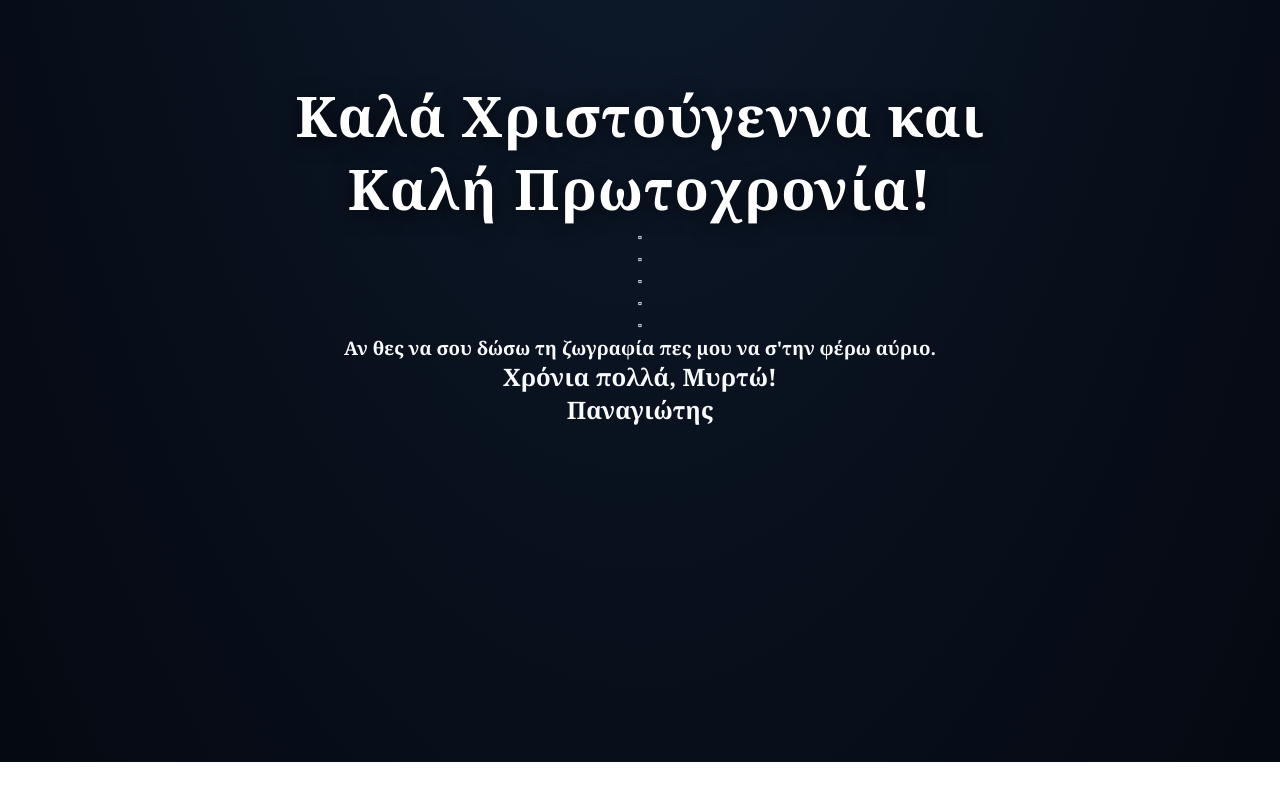
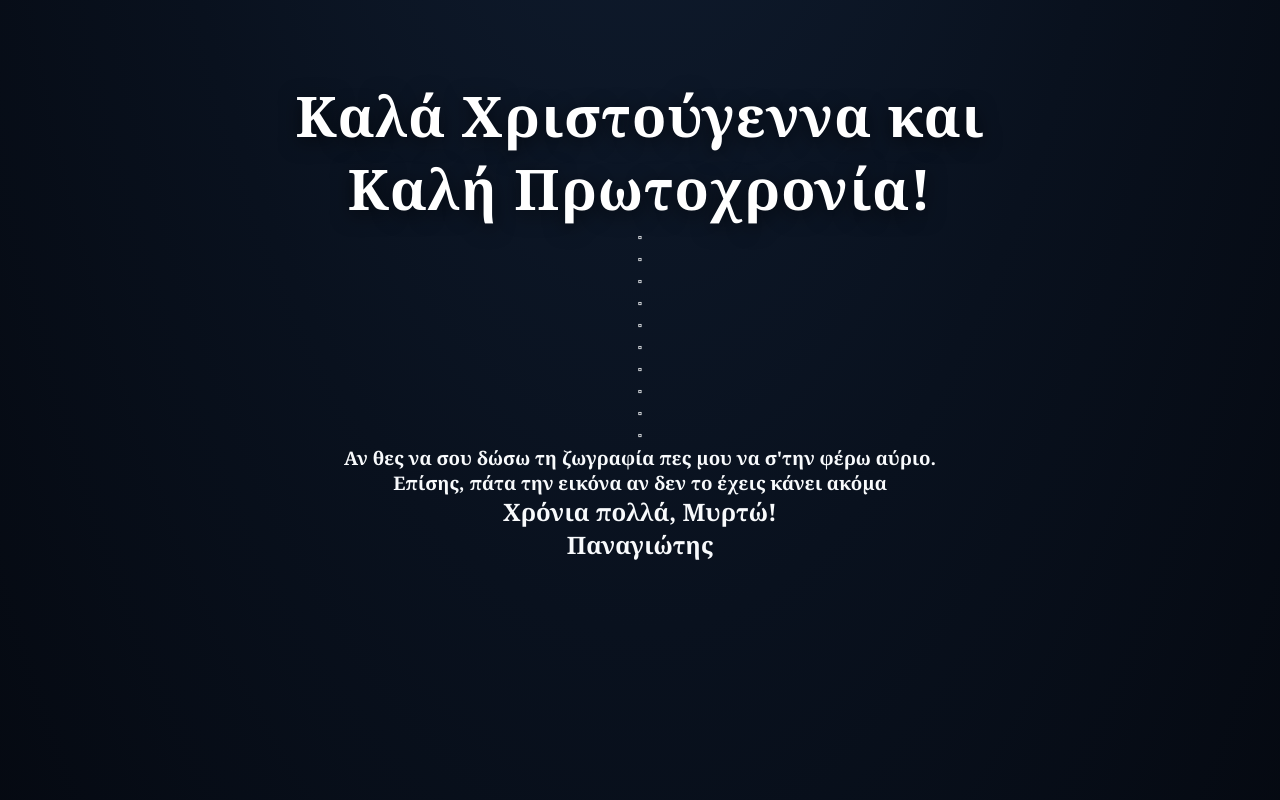
Before and after one commit to Panagiotis-Katziotis/secret_santa_myrto, a plain HTML site: page index.html in a window 1280 px wide. Shown: the part 874-1674 px from the top of the page. Before the commit the page ends 1636 px from the top, so only its background shows below. Drawn offline with Linux system fonts and the light colour scheme.

Commit message:
Update index.html

```diff
--- a/index.html
+++ b/index.html
@@ -31,7 +31,7 @@
       padding-bottom: 34vh;
     }
 
-    /* Top / start-of-page skyline image */
+    /* Top */
     .skyline-link {
       display: block;
       width: 100%;
@@ -53,7 +53,7 @@
       user-select: none;
     }
 
-    /* Text section underneath the skyline image */
+
     .message-section {
       max-width: 780px;
       text-align: center;
@@ -100,7 +100,7 @@
 </head>
 <body>
   <main>
-    <!-- Start of the page: clickable skyline image opening exaple.com -->
+
     <a
       class="skyline-link"
       href="https://exaple.com"
@@ -115,7 +115,7 @@
       />
     </a>
 
-    <!-- Text directly under the image -->
+    <!-- Text under the image -->
     <section class="message-section">
       <h1 class="message-text">Καλά Χριστούγεννα και Καλή Πρωτοχρονία!</h1>
       <p>⬞</p>
@@ -123,7 +123,13 @@
       <p>⬞</p>
       <p>⬞</p>
       <p>⬞</p>
+      <p>⬞</p>
+      <p>⬞</p>
+      <p>⬞</p>
+      <p>⬞</p>
+      <p>⬞</p>
       <p><h3>Αν θες να σου δώσω τη ζωγραφία πες μου να σ'την φέρω αύριο.</h3></p>
+      <p><h3>Επίσης, πάτα την εικόνα αν δεν το έχεις κάνει ακόμα</h3></p>
       <p><h2>Χρόνια πολλά, Μυρτώ!</h2></p>
       <p><h2>Παναγιώτης</h2></p>
     </section>
```
